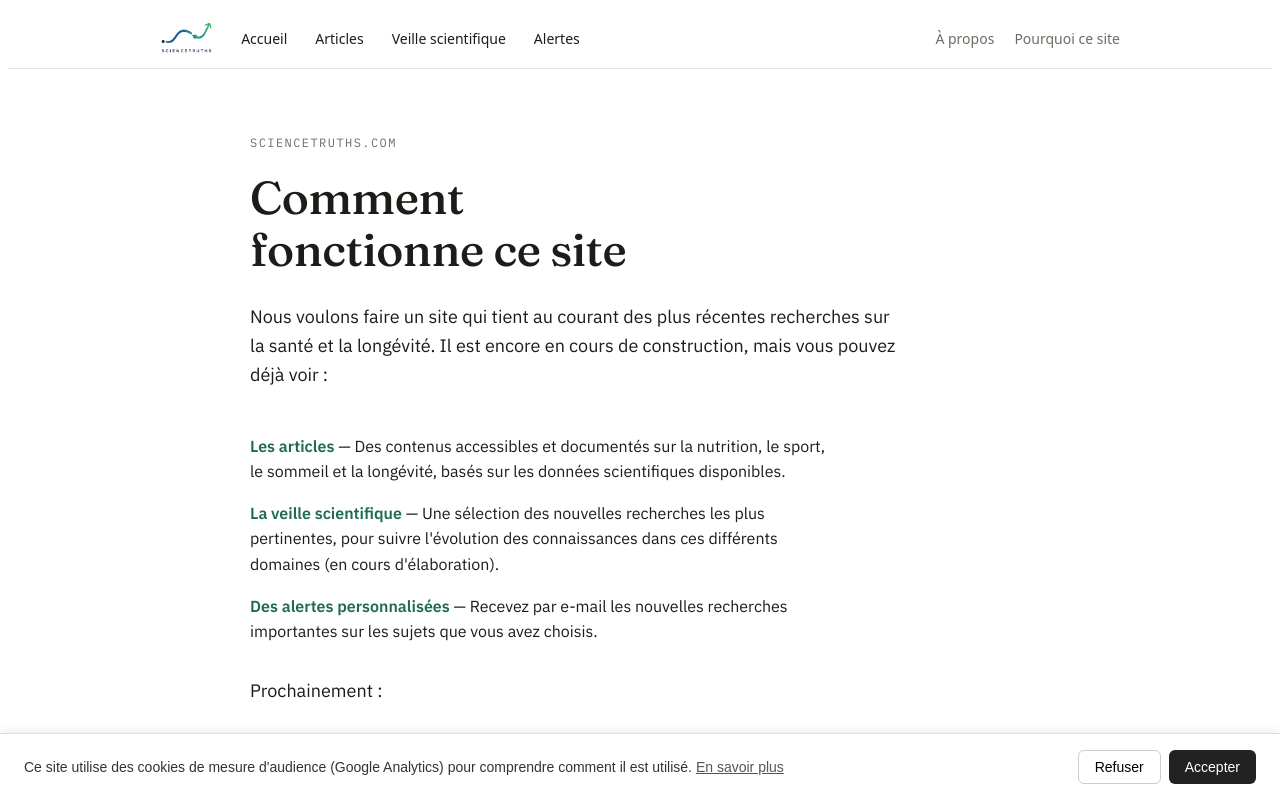
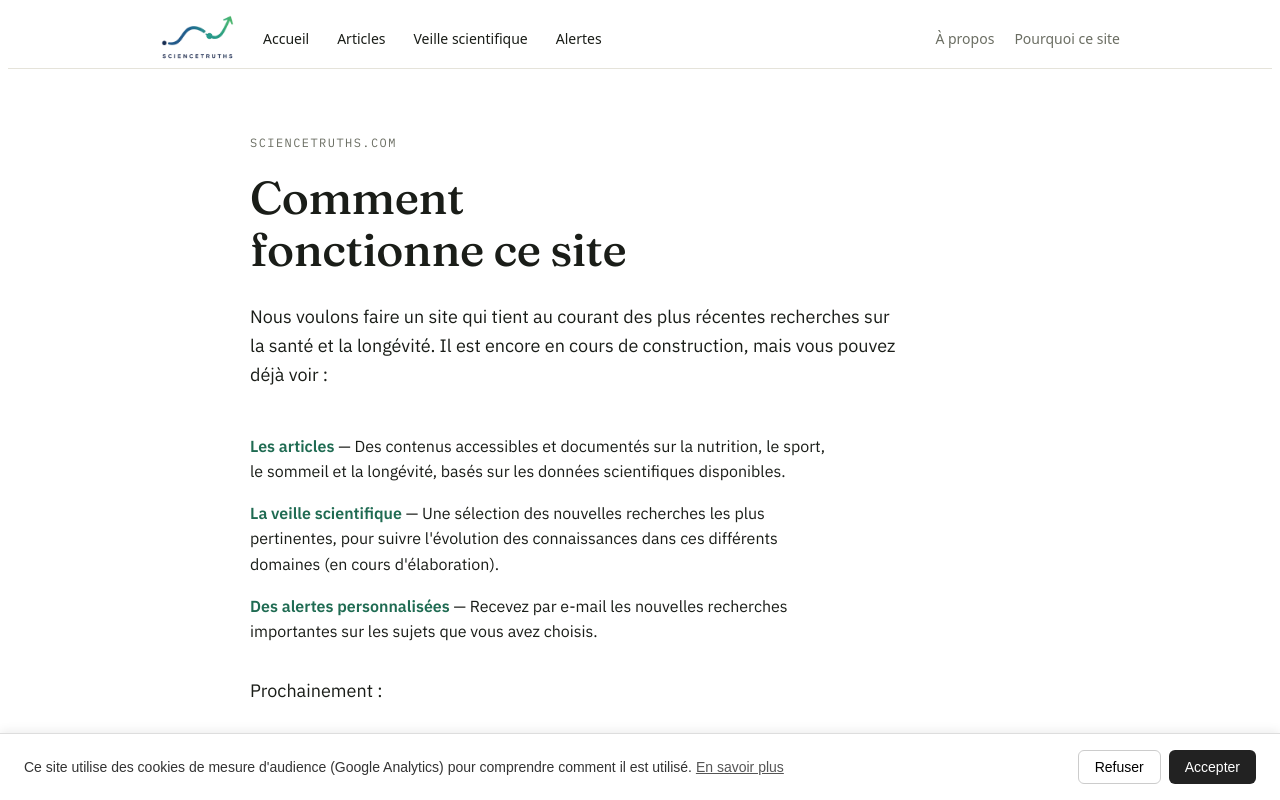
Before and after one commit to bruno13198/santeetlongevite, a Next.js app: page / in a window 1280 px wide. Shown: the top 800 px of the page. Built offline with nearby package versions, Linux system fonts and the light colour scheme; no server answers; the database is empty.

Commit message:
Increase logo image height to 48px

```diff
--- a/app/components/Nav.module.css
+++ b/app/components/Nav.module.css
@@ -76,7 +76,7 @@
   align-items: center;
 }
 .logoLink img {
-  height: 34px;
+  height: 48px;
   width: auto;
 }
 @media (max-width: 640px) {
```
